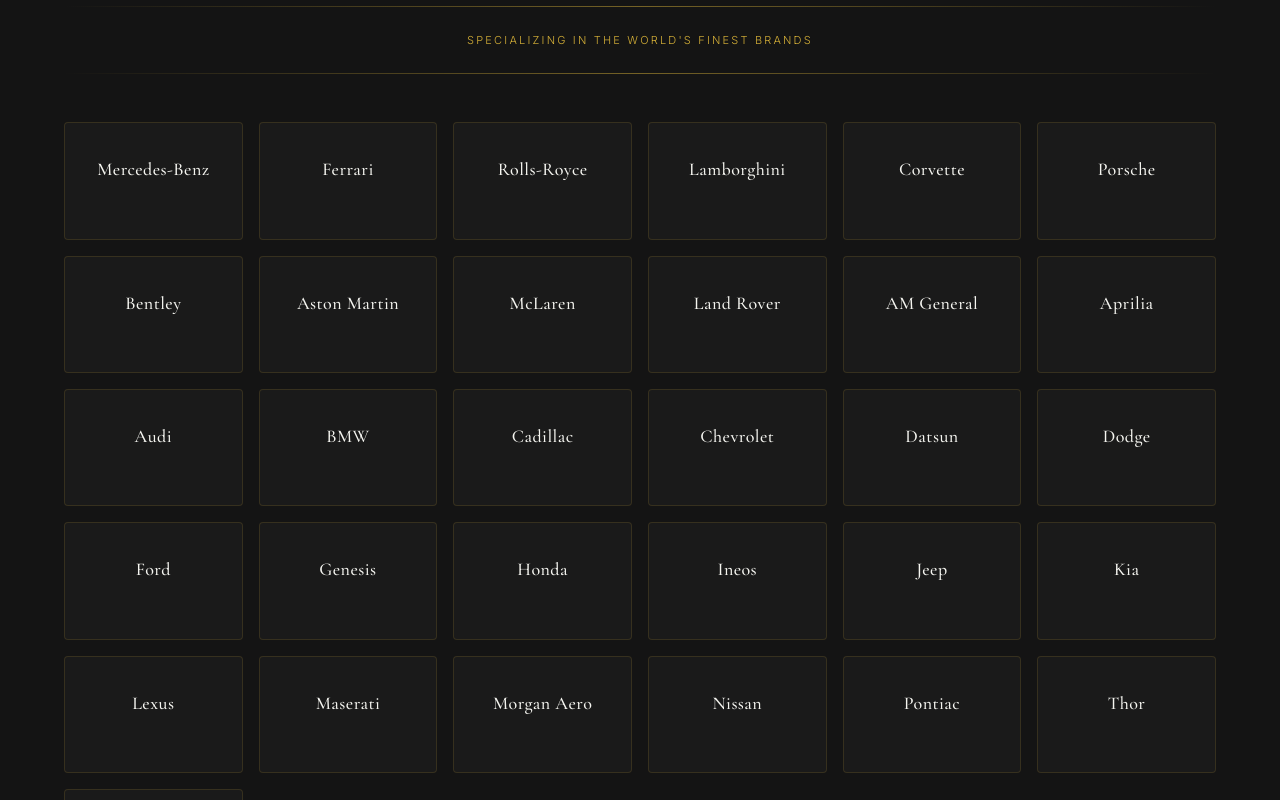
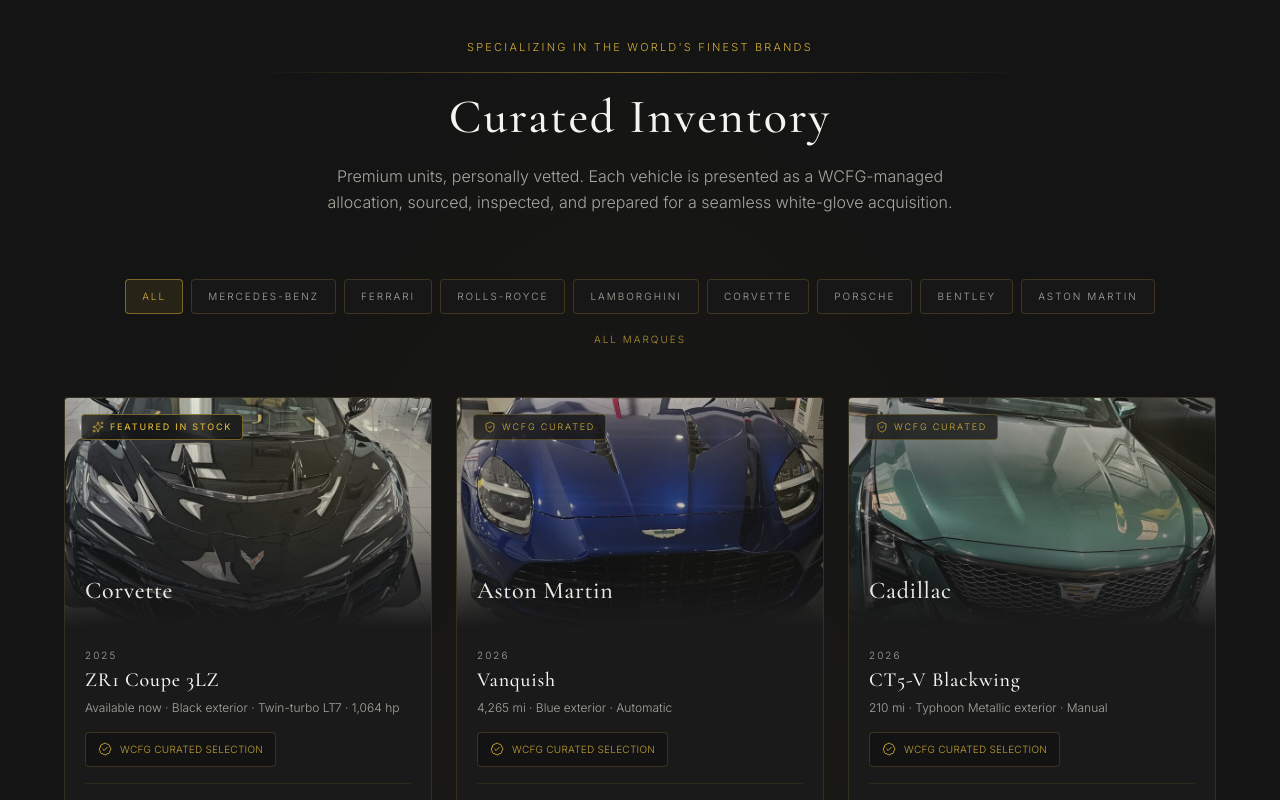
Before and after one commit to LordofTech/wcfg, a Next.js app: page / in a window 1280 px wide. Shown: the part 1700-2500 px from the top of the page. Built offline with nearby package versions, Linux system fonts and the light colour scheme.

Commit message:
Consolidate homepage inventory into one curated grid section.
Merge BrandShowcase and InventoryGrid into a single #inventory section with compact marque filters and 18 vehicle cards.

```diff
--- a/app/page.tsx
+++ b/app/page.tsx
@@ -1,6 +1,5 @@
 import Navbar from "@/components/Navbar";
 import Hero from "@/components/Hero";
-import BrandShowcase from "@/components/BrandShowcase";
 import FeaturedInStock from "@/components/FeaturedInStock";
 import InventoryGrid from "@/components/InventoryGrid";
 import WhyWCFG from "@/components/WhyWCFG";
@@ -14,7 +13,6 @@
       <main className="flex flex-1 flex-col">
         <Hero />
         <FeaturedInStock />
-        <BrandShowcase />
         <InventoryGrid />
         <WhyWCFG />
         <ConsultationForm />
--- a/components/BrandShowcase.tsx
+++ /dev/null
@@ -1,87 +0,0 @@
-"use client";
-
-import Link from "next/link";
-import { motion } from "framer-motion";
-import { BRANDS, DEFAULT_MARQUE_ACCENT, MARQUE_ACCENTS } from "@/lib/brands";
-import { luxuryEase } from "@/lib/motion";
-
-function BrandBadge({
-  name,
-  href,
-  accent,
-  index,
-}: {
-  name: string;
-  href: string;
-  accent: string;
-  index: number;
-}) {
-  return (
-    <motion.div
-      initial={{ opacity: 0, y: 16 }}
-      whileInView={{ opacity: 1, y: 0 }}
-      viewport={{ once: true, margin: "-40px" }}
-      transition={{ duration: 0.5, delay: Math.min(index, 12) * 0.04, ease: luxuryEase }}
-    >
-      <Link
-        href={href}
-        className="group relative block overflow-hidden rounded-sm border border-gold-light/15 bg-charcoal-velvet px-3 py-6 text-center transition-all duration-500 hover:border-gold-light/45 hover:shadow-gold focus-visible:outline-none focus-visible:ring-2 focus-visible:ring-gold-light/60 focus-visible:ring-offset-2 focus-visible:ring-offset-charcoal sm:px-4 sm:py-8"
-      >
-        <div
-          className={`pointer-events-none absolute inset-0 bg-gradient-to-br ${accent} opacity-0 transition-opacity duration-500 group-hover:opacity-100`}
-          aria-hidden
-        />
-        <div
-          className="pointer-events-none absolute inset-0 opacity-0 transition-opacity duration-500 group-hover:opacity-100"
-          aria-hidden
-        >
-          <div className="absolute inset-x-4 top-0 h-px bg-gradient-to-r from-transparent via-gold-light to-transparent" />
-          <div className="absolute inset-x-4 bottom-0 h-px bg-gradient-to-r from-transparent via-gold-light to-transparent" />
-        </div>
-        <p className="relative font-display text-base font-medium tracking-wide text-ivory transition-colors duration-300 group-hover:text-gold-light sm:text-lg">
-          {name}
-        </p>
-        <p className="relative mt-2 font-sans text-[9px] font-light uppercase tracking-luxury text-mist opacity-0 transition-opacity duration-300 group-hover:opacity-100">
-          View inventory
-        </p>
-      </Link>
-    </motion.div>
-  );
-}
-
-export default function BrandShowcase() {
-  return (
-    <section
-      id="experience"
-      className="relative scroll-mt-28 border-y border-gold-light/10 bg-charcoal px-6 py-20 md:px-8 md:py-24"
-    >
-      <div className="mx-auto max-w-6xl">
-        <motion.div
-          initial={{ opacity: 0, y: 20 }}
-          whileInView={{ opacity: 1, y: 0 }}
-          viewport={{ once: true }}
-          transition={{ duration: 0.6, ease: luxuryEase }}
-          className="mb-12 flex flex-col items-center text-center"
-        >
-          <div className="divider-gold mb-6 w-24" />
-          <p className="font-sans text-[11px] font-light uppercase tracking-luxury text-gold-light">
-            Specializing in the World&apos;s Finest Brands
-          </p>
-          <div className="divider-gold mt-6 w-24" />
-        </motion.div>
-
-        <div className="grid grid-cols-2 gap-3 sm:grid-cols-3 md:grid-cols-4 lg:grid-cols-5 xl:grid-cols-6 lg:gap-4">
-          {BRANDS.map((brand, index) => (
-            <BrandBadge
-              key={brand.slug}
-              name={brand.name}
-              href={brand.href}
-              accent={MARQUE_ACCENTS[brand.name] ?? DEFAULT_MARQUE_ACCENT}
-              index={index}
-            />
-          ))}
-        </div>
-      </div>
-    </section>
-  );
-}
--- a/components/Footer.tsx
+++ b/components/Footer.tsx
@@ -90,7 +90,7 @@
               </a>
             </li>
             <li>
-              <a href="/#experience" className="transition-colors hover:text-gold-light focus-visible:outline-none focus-visible:text-gold-light">
+              <a href="/#inventory" className="transition-colors hover:text-gold-light focus-visible:outline-none focus-visible:text-gold-light">
                 The WCFG Experience
               </a>
             </li>
--- a/components/InventoryGrid.tsx
+++ b/components/InventoryGrid.tsx
@@ -1,47 +1,84 @@
 "use client";
 
+import { useMemo, useState } from "react";
 import Link from "next/link";
 import { AnimatePresence, LayoutGroup, motion } from "framer-motion";
 import SectionHeading from "@/components/SectionHeading";
 import VehicleCard from "@/components/VehicleCard";
 import { BRANDS } from "@/lib/brands";
-import { getFeaturedInventory } from "@/lib/inventory";
+import { inventory } from "@/lib/inventory";
 import { luxuryEase } from "@/lib/motion";
 
-const featured = getFeaturedInventory(9);
+const HOMEPAGE_LIMIT = 18;
+const TOP_MARQUES = BRANDS.slice(0, 8);
+
+function marquePillClass(active: boolean) {
+  return [
+    "rounded-sm border px-4 py-2 font-sans text-[10px] font-light uppercase tracking-luxury transition-all duration-300 focus-visible:outline-none focus-visible:ring-2 focus-visible:ring-gold-light/60 focus-visible:ring-offset-2 focus-visible:ring-offset-pitch",
+    active
+      ? "border-gold-light/50 bg-gold-light/10 text-gold-light"
+      : "border-gold-light/20 bg-charcoal-velvet/60 text-mist hover:border-gold-light/40 hover:text-gold-light",
+  ].join(" ");
+}
 
 export default function InventoryGrid() {
+  const [activeMarque, setActiveMarque] = useState<string | null>(null);
+
+  const displayed = useMemo(() => {
+    const pool = activeMarque
+      ? inventory.filter((vehicle) => vehicle.brandSlug === activeMarque)
+      : inventory;
+    return pool.slice(0, HOMEPAGE_LIMIT);
+  }, [activeMarque]);
+
+  const totalAvailable = activeMarque
+    ? inventory.filter((vehicle) => vehicle.brandSlug === activeMarque).length
+    : inventory.length;
+
   return (
-    <section id="inventory" className="relative scroll-mt-28 px-6 py-24 md:px-8 md:py-32">
+    <section
+      id="inventory"
+      className="relative scroll-mt-28 border-y border-gold-light/10 bg-charcoal px-6 py-24 md:px-8 md:py-32"
+    >
       <div className="pointer-events-none absolute inset-0 bg-gold-radial opacity-40" aria-hidden />
       <div className="relative mx-auto max-w-6xl">
         <SectionHeading
-          eyebrow="Curated Inventory"
-          title="Premium Units, Personally Vetted"
-          description="Each vehicle is presented as a WCFG-managed premium unit, sourced, inspected, and prepared for a seamless white-glove acquisition."
+          eyebrow="Specializing in the World's Finest Brands"
+          title="Curated Inventory"
+          description="Premium units, personally vetted. Each vehicle is presented as a WCFG-managed allocation, sourced, inspected, and prepared for a seamless white-glove acquisition."
         />
 
         <LayoutGroup>
           <div
-            className="mb-10 flex flex-wrap justify-center gap-2"
+            className="mb-10 flex flex-wrap items-center justify-center gap-2"
             role="navigation"
-            aria-label="Browse by marque"
+            aria-label="Filter by marque"
           >
+            <button
+              type="button"
+              onClick={() => setActiveMarque(null)}
+              className={marquePillClass(activeMarque === null)}
+              aria-pressed={activeMarque === null}
+            >
+              All
+            </button>
+            {TOP_MARQUES.map((brand) => (
+              <button
+                key={brand.slug}
+                type="button"
+                onClick={() => setActiveMarque(brand.slug)}
+                className={marquePillClass(activeMarque === brand.slug)}
+                aria-pressed={activeMarque === brand.slug}
+              >
+                {brand.name}
+              </button>
+            ))}
             <Link
               href="/inventory"
-              className="rounded-sm border border-gold-light/20 bg-charcoal-velvet/60 px-4 py-2 font-sans text-[10px] font-light uppercase tracking-luxury text-mist transition-all duration-300 hover:border-gold-light/40 hover:text-gold-light focus-visible:outline-none focus-visible:ring-2 focus-visible:ring-gold-light/60 focus-visible:ring-offset-2 focus-visible:ring-offset-pitch"
+              className="rounded-sm border border-transparent px-3 py-2 font-sans text-[10px] font-light uppercase tracking-luxury text-gold-light/80 underline-offset-4 transition-colors hover:text-gold-light hover:underline focus-visible:outline-none focus-visible:ring-2 focus-visible:ring-gold-light/60 focus-visible:ring-offset-2 focus-visible:ring-offset-charcoal"
             >
-              All
+              All marques
             </Link>
-            {BRANDS.map((brand) => (
-              <Link
-                key={brand.slug}
-                href={brand.href}
-                className="rounded-sm border border-gold-light/20 bg-charcoal-velvet/60 px-4 py-2 font-sans text-[10px] font-light uppercase tracking-luxury text-mist transition-all duration-300 hover:border-gold-light/40 hover:text-gold-light focus-visible:outline-none focus-visible:ring-2 focus-visible:ring-gold-light/60 focus-visible:ring-offset-2 focus-visible:ring-offset-pitch"
-              >
-                {brand.name}
-              </Link>
-            ))}
           </div>
 
           <motion.div
@@ -53,7 +90,7 @@
             className="grid gap-6 sm:grid-cols-2 lg:grid-cols-3"
           >
             <AnimatePresence mode="popLayout">
-              {featured.map((vehicle, index) => (
+              {displayed.map((vehicle, index) => (
                 <VehicleCard
                   key={vehicle.id}
                   vehicle={vehicle}
@@ -65,10 +102,15 @@
           </motion.div>
         </LayoutGroup>
 
-        <div className="mt-12 flex justify-center">
+        <div className="mt-12 flex flex-col items-center gap-3">
+          {totalAvailable > HOMEPAGE_LIMIT ? (
+            <p className="font-sans text-xs font-light text-mist">
+              Showing {displayed.length} of {totalAvailable} available units
+            </p>
+          ) : null}
           <Link
-            href="/inventory"
-            className="inline-flex items-center justify-center border border-gold-light/40 px-6 py-3 font-sans text-[11px] font-medium uppercase tracking-luxury text-gold-light transition-colors hover:bg-gold-light/10 focus-visible:outline-none focus-visible:ring-2 focus-visible:ring-gold-light/60 focus-visible:ring-offset-2 focus-visible:ring-offset-pitch"
+            href={activeMarque ? `/inventory/${activeMarque}` : "/inventory"}
+            className="inline-flex items-center justify-center border border-gold-light/40 px-6 py-3 font-sans text-[11px] font-medium uppercase tracking-luxury text-gold-light transition-colors hover:bg-gold-light/10 focus-visible:outline-none focus-visible:ring-2 focus-visible:ring-gold-light/60 focus-visible:ring-offset-2 focus-visible:ring-offset-charcoal"
           >
             View full inventory
           </Link>
--- a/components/Navbar.tsx
+++ b/components/Navbar.tsx
@@ -9,7 +9,7 @@
 const NAV_LINKS = [
   { label: "Curated Inventory", href: "/inventory" },
   { label: "Premium Services", href: "/#services" },
-  { label: "The WCFG Experience", href: "/#experience" },
+  { label: "The WCFG Experience", href: "/#inventory" },
   { label: "Portal Login", href: "/portal" },
 ] as const;
 
```
